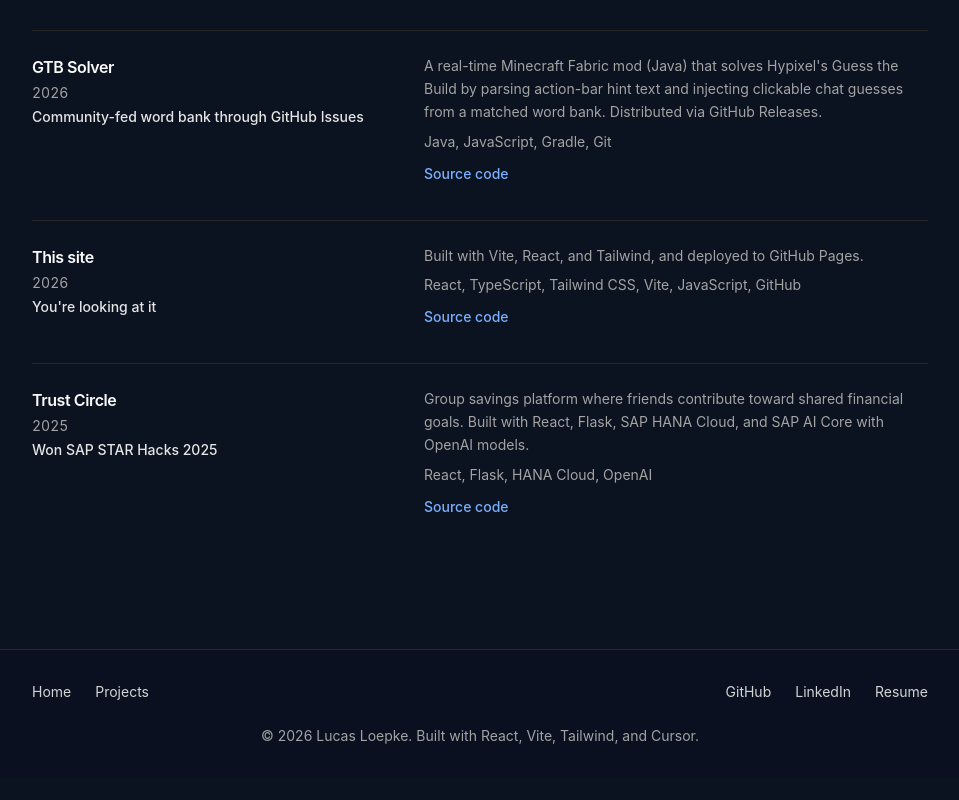
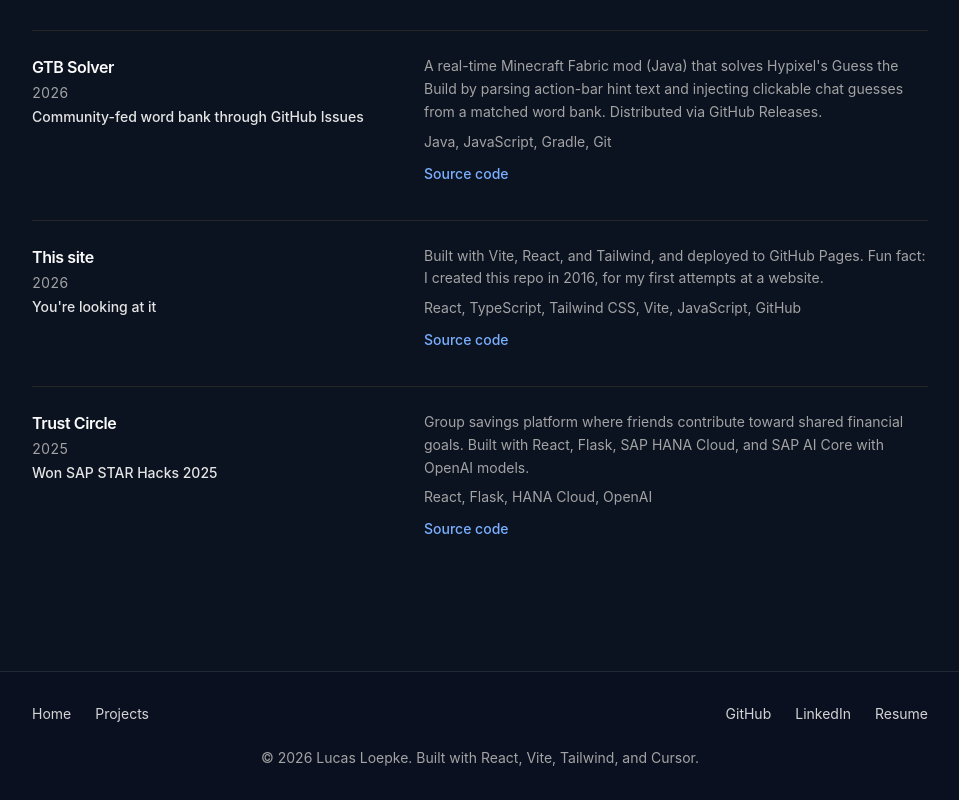
Before and after one commit to lucasloepke/lucasloepke.github.io, a React (Vite) app: page /projects in a window 1280 px wide. Shown: the part 2549-3349 px from the top of the page, without its empty margins (160-1119 px from the left). Before the commit the page ends 3327 px from the top, so only its background shows below. Built offline with nearby package versions, Linux system fonts and the light colour scheme.

Commit message:
Add repo history fun fact to This site

```diff
--- a/src/data/projects.ts
+++ b/src/data/projects.ts
@@ -99,7 +99,7 @@ export const projects: Project[] = [
     title: "This site",
     year: 2026,
     outcome: "You're looking at it",
-    description: "Built with Vite, React, and Tailwind, and deployed to GitHub Pages.",
+    description: "Built with Vite, React, and Tailwind, and deployed to GitHub Pages. Fun fact: I created this repo in 2016, for my first attempts at a website.",
     tech: ["react", "typescript", "tailwind", "vite", "javascript", "github"],
     links: { github: "https://github.com/lucasloepke/lucasloepke.github.io" },
   },
```
